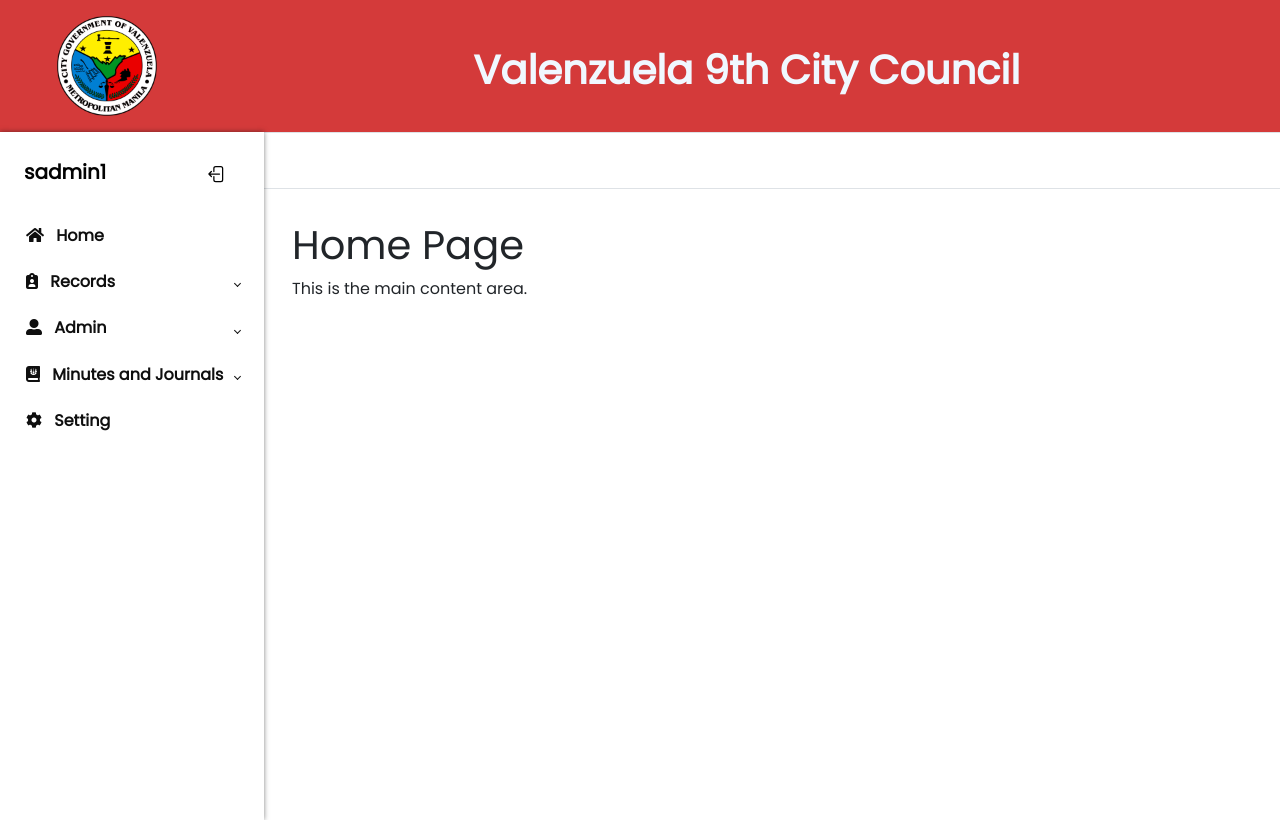
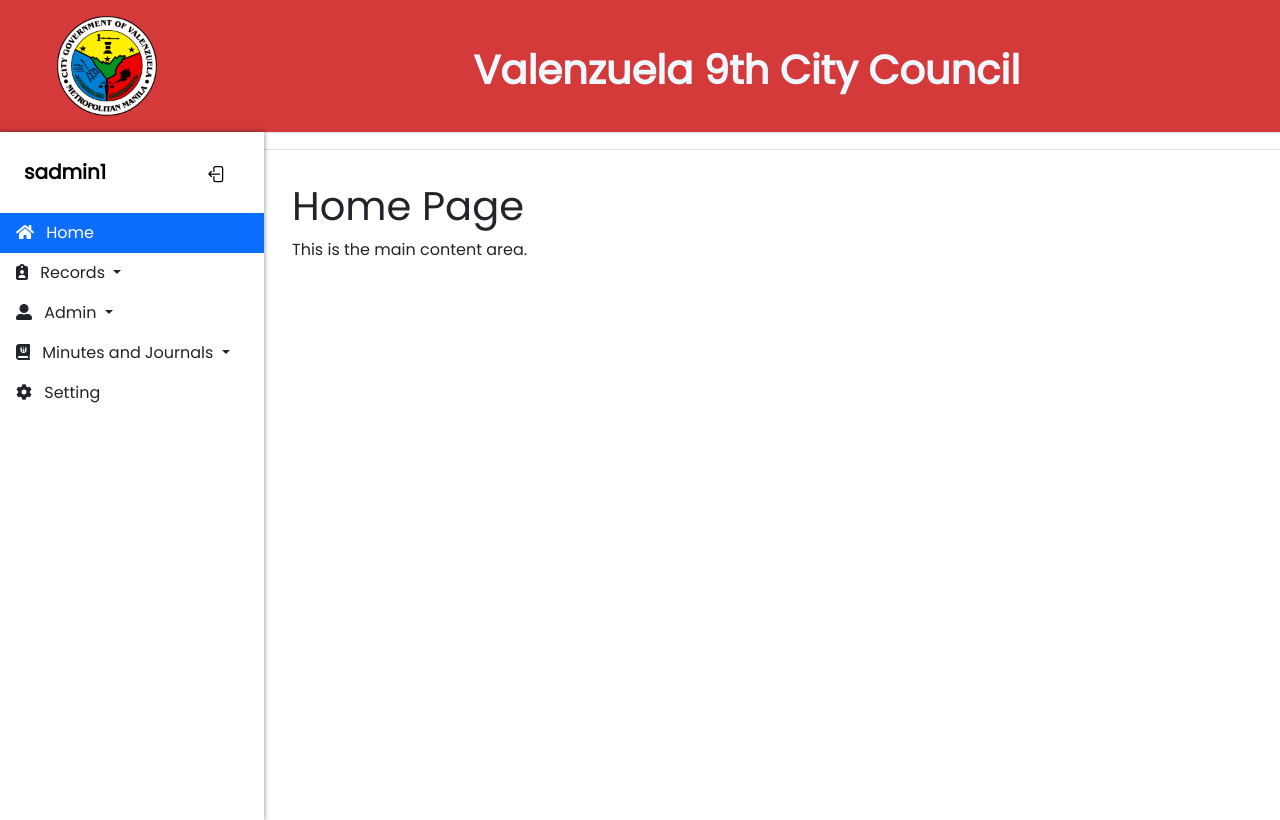
Before and after one commit to enachan1/valenzuela-project, a PHP site: page /superadmin/superadmin.php in a window 1280 px wide. Run offline with PHP 8.4, Linux system fonts and the light colour scheme; a user stored in the database is signed in; some libraries are stand-ins or nearby versions.

Commit message:
change sidebar

```diff
--- a/styles/superadmin.css
+++ b/styles/superadmin.css
@@ -109,68 +109,13 @@ li {
     padding: 0;
 }
 
-.sidebar-list li{
-    transition: all .5s ease;
+.sidebar-item a {
+    border-top: none;
+    border-bottom: none;
+    border-right: none;
+    border-left: none;
 }
 
-.sidebar-nav li:hover {
-    background-color: var(--color-Light2);
-}
-
-.sidebar-nav li .actives{
-    cursor: pointer;
-    transition: all .5s ease;
-}
-
-.sidebar-nav li.active .actives{
-    background-color: var(--color_Red2);
-}
-
-.sidebar-header {
-    color: #0f0f0f;
-    font-size: .75rem;
-    padding: 1.5rem 1.5rem .375rem;
-}
-
-a.sidebar-link {
-    padding: .695rem 1.625rem;
-    color: #0f0f0f;
-    position: relative;
-    display: block;
-    font-size: 1rem;
-    font-weight: bold;
-}
-
-.sidebar-dropdown .drop{
-    background-color: var(--color_Red2);
-}
-
-.sidebar-dropdown a:hover {
-    border: solid;
-    border-width: .075rem 0 .075rem 0;
-}
-
-.sidebar-dropdown .duactive {
-    background-color: var(--color-Light2);
-}
-
-.sidebar-link[data-bs-toggle="collapse"]::after {
-    border: solid;
-    border-width: 0 .075rem .075rem 0;
-    content: "";
-    display: inline-block;
-    padding: 2px;
-    position: absolute;
-    right: 1.5rem;
-    top: 1.4rem;
-    transform: rotate(-135deg);
-    transition: all .2s ease-out;
-}
-
-.sidebar-link[data-bs-toggle="collapse"].collapsed::after {
-    transform: rotate(45deg);
-    transition: all .2s ease-out;
-}
 
 .content {
     flex: 1;
@@ -187,6 +132,9 @@ a.sidebar-link {
     .custom__image {
         width: 60px;
         height: 60px;
+    }
+    #sidebar {
+        display: none;
     }
 }
 
--- a/superadmin/superadmin.php
+++ b/superadmin/superadmin.php
@@ -57,108 +57,124 @@ $user = $_SESSION['username'];
                         <!-- Sidebar Navigation -->
                         <ul class="sidebar-nav">
                             <li class="sidebar-item">
-                            <div class="actives">
-                                <a class="sidebar-link active" id="list-home-list" data-bs-toggle="list" href="#list-home" role="tab" aria-controls="list-home">
-                                <i class="fas fa-home pe-2"></i>
-                                Home
+                                <a class="active list-group-item list-group-item-action bs-light" href="#list-home" role="tab" aria-controls="list-home" data-bs-toggle="tab">
+                                    <i class="fas fa-home pe-2"></i> Home
                                 </a>
+                            </li>
+                            <li class="sidebar-item">
+                                <a href="#recordsSubmenu" data-bs-toggle="collapse" aria-expanded="false" class="list-group-item list-group-item-action bs-light dropdown-toggle">
+                                    <i class="fas fa-clipboard-user pe-2"></i> Records
+                                </a>
+                                <div class="collapse" id="recordsSubmenu">
+                                    <a href="#" class="list-group-item list-group-item-action bs-light">Subitem 1</a>
+                                    <a href="#" class="list-group-item list-group-item-action bs-light">Subitem 2</a>
                                 </div>
                             </li>
                             <li class="sidebar-item">
-                            <div class="actives">
-                                <a href="#" class="sidebar-link collapser collapsed" data-bs-toggle="collapse" data-bs-target="#pages"
-                                    aria-expanded="false" aria-controls="pages">
-                                    <i class="fas fa-clipboard-user pe-2"></i>
-                                    Records
+                                <a href="#adminSubmenu" data-bs-toggle="collapse" aria-expanded="false" class="list-group-item list-group-item-action bs-light dropdown-toggle">
+                                    <i class="fas fa-user-alt pe-2"></i> Admin
                                 </a>
-                            </div>
-                            <ul id="pages" class="sidebar-dropdown list-unstyled collapse" data-bs-parent="#sidebar">
-                                <li class="test">
-                                    <div class="drop">
-                                        <a href="#" class="sidebar-link">Blank</a>
-                                        <a href="#" class="sidebar-link">Blank</a>
-                                        <a href="#" class="sidebar-link">Blank</a>
+                                <div class="collapse" id="adminSubmenu">
+                                    <a href="#" class="list-group-item list-group-item-action bs-light">Subitem 1</a>
+                                    <a href="#" class="list-group-item list-group-item-action bs-light">Subitem 2</a>
                                 </div>
                             </li>
-                            </ul>
+                            <li class="sidebar-item">
+                                <a href="#journalSubmenu" data-bs-toggle="collapse" aria-expanded="false" class="list-group-item list-group-item-action bs-light dropdown-toggle" data-bs-toggle="collapse">
+                                    <i class="fas fa-journal-whills pe-2"></i> Minutes and Journals
+                                </a>
+                                <div class="collapse" id="journalSubmenu">
+                                    <a href="#journalSubSubmenu1" data-bs-toggle="collapse" aria-expanded="false" class="list-group-item list-group-item-action bs-light dropdown-toggle" data-bs-toggle="collapse">Sub Journal 1</a>
+                                    <div class="collapse" id="journalSubSubmenu1">
+                                        <a href="#" class="list-group-item list-group-item-action bs-light">Subitem 1</a>
+                                        <a href="#" class="list-group-item list-group-item-action bs-light">Subitem 2</a>
+                                    </div>
+                                </div>
+                                <div class="collapse" id="journalSubmenu2">
+                                    <a href="#journalSubSubmenu2" data-bs-toggle="collapse" aria-expanded="false" class="list-group-item list-group-item-action bs-light dropdown-toggle" data-bs-toggle="collapse">Sub Journal 2</a>
+                                    <div class="collapse" id="journalSubSubmenu2">
+                                        <a href="#" class="list-group-item list-group-item-action bs-light">Subitem 1</a>
+                                        <a href="#" class="list-group-item list-group-item-action bs-light">Subitem 2</a>
+                                    </div>
+                                </div>
                             </li>
                             <li class="sidebar-item">
-                            <div class="actives">
-                                <a href="#" class="sidebar-link collapser collapsed" data-bs-toggle="collapse" data-bs-target="#auth"
-                                    aria-expanded="false" aria-controls="auth">
-                                    <i class="fas fa-user-alt pe-2"></i>
-                                    Admin
+                                <a class="list-group-item list-group-item-action bs-light" href="#list-settings" role="tab" aria-controls="list-settings" data-bs-toggle="tab">
+                                    <i class="fas fa-cog pe-2"></i> Setting
                                 </a>
-                            </div>
-                            <ul id="auth" class="sidebar-dropdown list-unstyled collapse" data-bs-parent="#sidebar">
-                                <li class="test">
-                                    <div class="drop">
-                                        <a href="#" class="sidebar-link">Blank</a>
-                                        <a href="#" class="sidebar-link">Blank</a>
-                                    </div>
-                                </li>
-                            </ul>
-                        </li>
-                        <li class="sidebar-item">
-                            <div class="actives">
-                                <a href="#" class="sidebar-link collapsed" data-bs-toggle="collapse" data-bs-target="#multi"
-                                    aria-expanded="false" aria-controls="multi">
-                                    <i class="fas fa-journal-whills pe-2"></i>
-                                    Minutes and Journals
-                                </a>
-                            </div>
-                            <ul id="multi" class="sidebar-dropdown list-unstyled collapse" data-bs-parent="#sidebar">
-                                <li class="sidebar-item">
-                                    <div class="duactive">
-                                        <a href="#" class="sidebar-link collapsed" data-bs-toggle="collapse"
-                                            data-bs-target="#multi-two" aria-expanded="false" aria-controls="multi-two">
-                                            Two Links
-                                        </a>
-                                    </div>
-                                    <ul id="multi-two" class="sidebar-dropdown list-unstyled collapse">
-                                        <li class="test">
-                                            <div class="drop">
-                                                <a href="#" class="sidebar-link">Link 1</a>
-                                                <a href="#" class="sidebar-link">Link 2</a>
-                                            </div>
-                                        </li>
-                                    </ul>
-                                    <div class="duactive">
-                                        <a href="#" class="sidebar-link collapsed" data-bs-toggle="collapse"
-                                            data-bs-target="#multi-tree" aria-expanded="false" aria-controls="multi-tree">
-                                            Three Links
-                                        </a>
-                                    </div>
-                                    <ul id="multi-tree" class="sidebar-dropdown list-unstyled collapse">
-                                        <li class="test">
-                                            <div class="drop">
-                                                <a href="#" class="sidebar-link">Link 1</a>
-                                                <a href="#" class="sidebar-link">Link 2</a>
-                                                <a href="#" class="sidebar-link">Link 3</a>
-                                            </div>
-                                        </li>
-                                    </ul>
-                                </li>
-                            </ul>
-                        </li>
-                        <li class="sidebar-item">
-                            <div class="actives">
-                            <a class="sidebar-link" id="list-settings-list" data-bs-toggle="list" href="#list-settings" role="tab" aria-controls="list-settings">
-                                <i class="fas fa-cog pe-2"></i>
-                                Setting
-                            </a>
-                            </div>
                             </li>
                         </ul>
                 </div>
             </div>
         </aside>
 
+        <!-- Offcanvas menu -->
+        <div class="offcanvas offcanvas-start" tabindex="-1" id="offcanvasSidebar" aria-labelledby="offcanvasSidebarLabel">
+            <div class="offcanvas-header border-bottom">
+                <h5 class="offcanvas-title" id="offcanvasSidebarLabel">User Name</h5>
+                <button type="button" class="btn-close text-reset" data-bs-dismiss="offcanvas"
+                    aria-label="Close"></button>
+            </div>
+                <div class="offcanvas-body">
+                    <!-- Offcanvas Navigation -->
+                    <ul class="navbar-nav justify-content flex-grow-1 pe-3">
+                        <li class="nav-item">
+                            <a class="nav-link" href="#list-home" role="tab" aria-controls="list-home">
+                                <i class="fas fa-home pe-2"></i> Home
+                            </a>
+                        </li>
+                        <li class="nav-item">
+                            <a class="nav-link" href="#recordsSubmenu" data-bs-toggle="collapse" aria-expanded="false">
+                                <i class="fas fa-clipboard-user pe-2"></i> Records <i class="fas fa-caret-down"></i>
+                            </a>
+                            <div class="collapse" id="recordsSubmenu">
+                                <a class="nav-link" href="#">Subitem 1</a>
+                                <a class="nav-link" href="#">Subitem 2</a>
+                            </div>
+                        </li>
+                        <li class="nav-item">
+                            <a class="nav-link" href="#adminSubmenu" data-bs-toggle="collapse" aria-expanded="false">
+                                <i class="fas fa-user-alt pe-2"></i> Admin <i class="fas fa-caret-down"></i>
+                            </a>
+                            <div class="collapse" id="adminSubmenu">
+                                <a class="nav-link" href="#">Subitem 1</a>
+                                <a class="nav-link" href="#">Subitem 2</a>
+                            </div>
+                        </li>
+                        <li class="nav-item">
+                            <a class="nav-link" href="#journalSubmenu" data-bs-toggle="collapse" aria-expanded="false">
+                               <i class="fas fa-journal-whills pe-2"></i> Minutes and Journals <i class="fas fa-caret-down"></i>
+                            </a>
+                            <div class="collapse" id="journalSubmenu">
+                                <a class="nav-link" href="#journalSubSubmenu1" data-bs-toggle="collapse" aria-expanded="false">Sub Journal 1 <i class="fas fa-caret-down"></i></a>
+                                <div class="collapse" id="journalSubSubmenu1">
+                                    <a class="nav-link" href="#">Subitem 1</a>
+                                    <a class="nav-link" href="#">Subitem 2</a>
+                                </div>
+                            </div>
+                            <div class="collapse" id="journalSubmenu">
+                                <a class="nav-link" href="#journalSubSubmenu2" data-bs-toggle="collapse" aria-expanded="false">Sub Journal 2 <i class="fas fa-caret-down"></i></a>
+                                <div class="collapse" id="journalSubSubmenu2">
+                                    <a class="nav-link" href="#">Subitem 1</a>
+                                    <a class="nav-link" href="#">Subitem 2</a>
+                                </div>
+                            </div>
+                        </li>
+                        <li class="nav-item">
+                            <a class="nav-link" href="#list-settings" role="tab" aria-controls="list-settings" data-bs-toggle="tab">
+                                <i class="fas fa-cog pe-2"></i> Setting
+                            </a>
+                        </li>
+                    </ul>
+                </div>
+        </div>
+
         <!-- Main Component -->
         <div class="main">
             <nav class="navbar navbar-expand-md px-3 border-bottom border-top">
                 <!-- Button for sidebar toggle -->
-                <button class="btn" type="button" data-bs-theme="dark">
+                <button class="btn d-md-none" type="button" data-bs-toggle="offcanvas"
+                        data-bs-target="#offcanvasSidebar" aria-controls="offcanvasSidebar">
                         <span class="navbar-toggler-icon"></span>
                 </button>
             </nav>
```
Also changed, not shown: scripts/side-nav.js (+113 -39 lines). Lines whose indentation alone changed are shown as unchanged.
